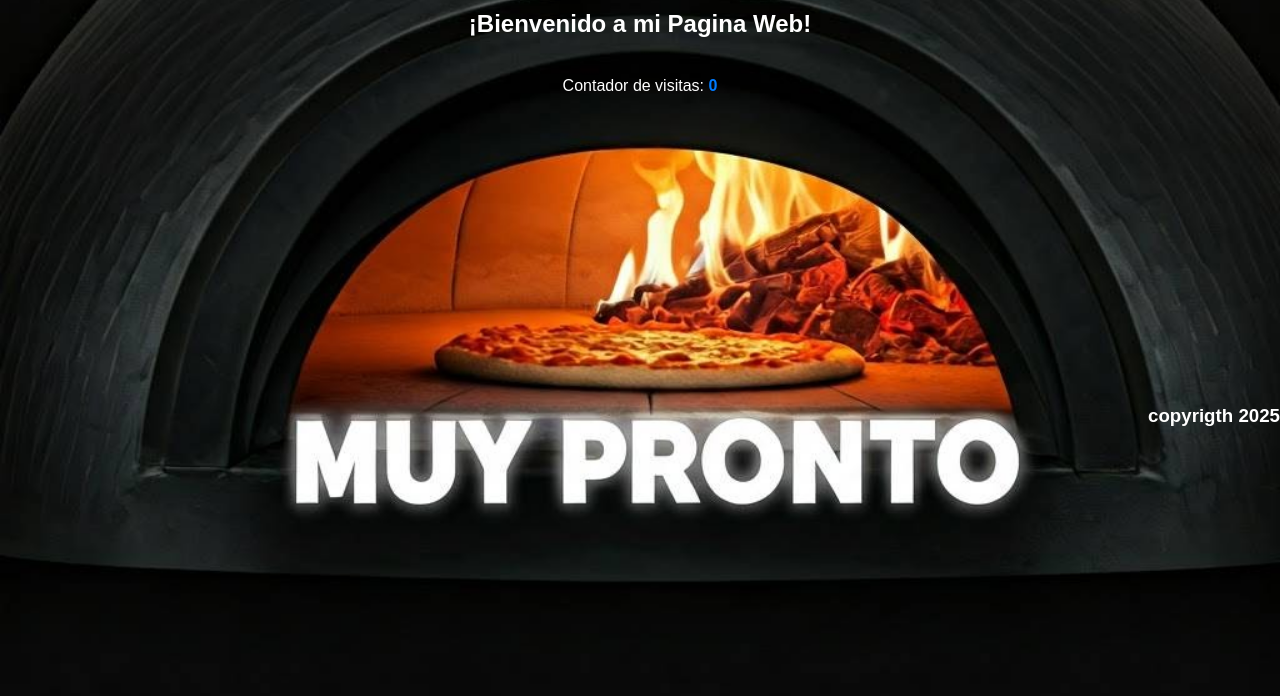
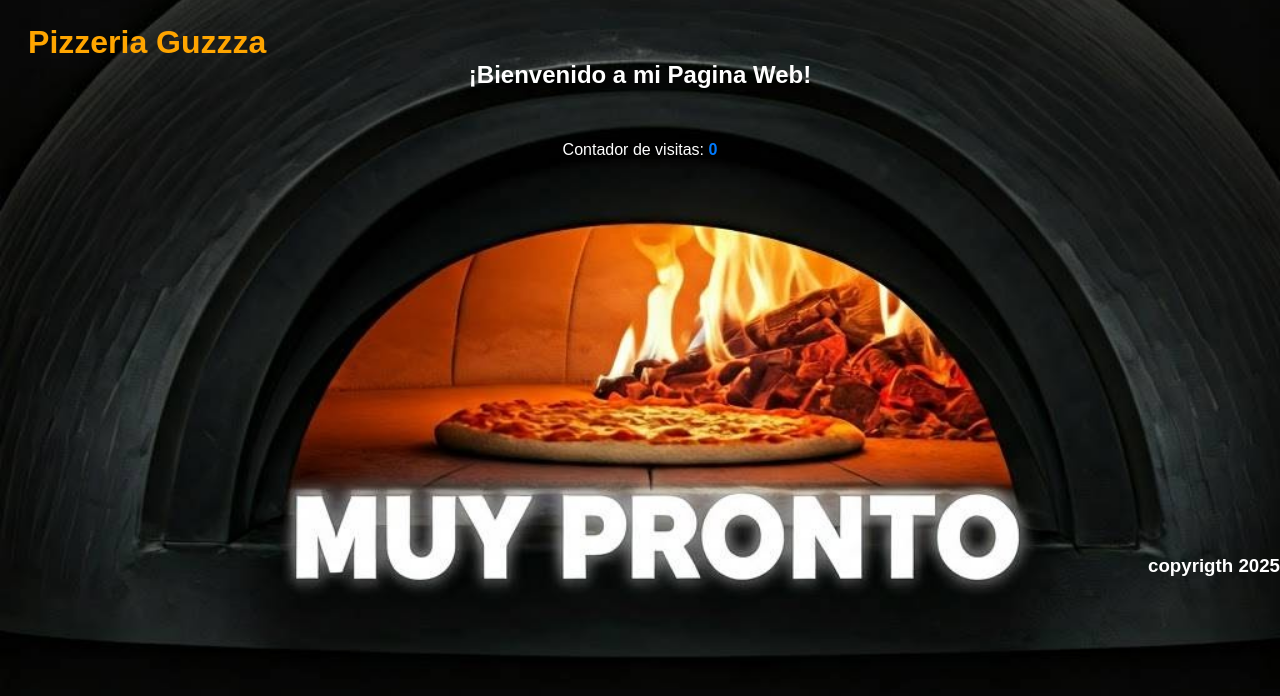
Before and after one commit to veragusttavo3/Guzzza, a plain HTML site: page index.html in a window 1280 px wide. Drawn offline with Linux system fonts and the light colour scheme.

Commit message:
titulo a la izquiersa con color naranja

```diff
--- a/src/css/style.css
+++ b/src/css/style.css
@@ -3,10 +3,11 @@
     box-sizing: border-box;
 }
 h1{
-    margin:-7% 0% 1% 0%;
+    margin:-2% 78% 0% 1%;
+    color:orange;
 }
 p{
-    margin:3% 0% 0% 0%;
+    margin:4% 0% 0% 0%;
 }
 #contador {
     font-weight: bold;
@@ -23,12 +24,11 @@ body{   color:white;
         background-position: center; /* Centra la imagen en la pantalla */
 }
 .mitexto {
-
     position: absolute; /* Necesario para moverlo libremente */
     cursor: pointer; /* Cambia el cursor al pasar sobre el texto */
 }
 footer{
     text-align: right;
-    margin-top:310px;
+    margin-top:31%;
 
 }
```
